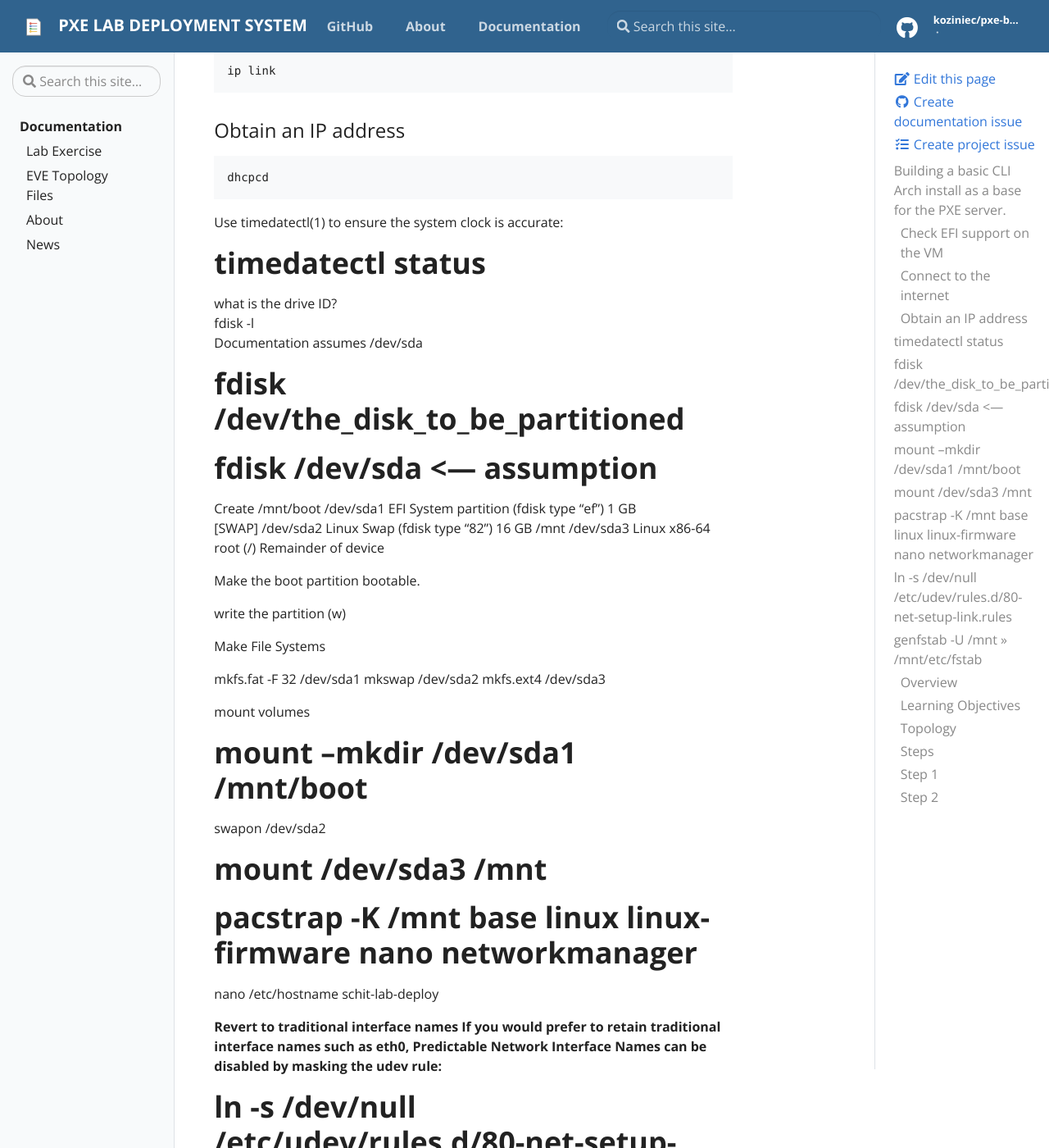
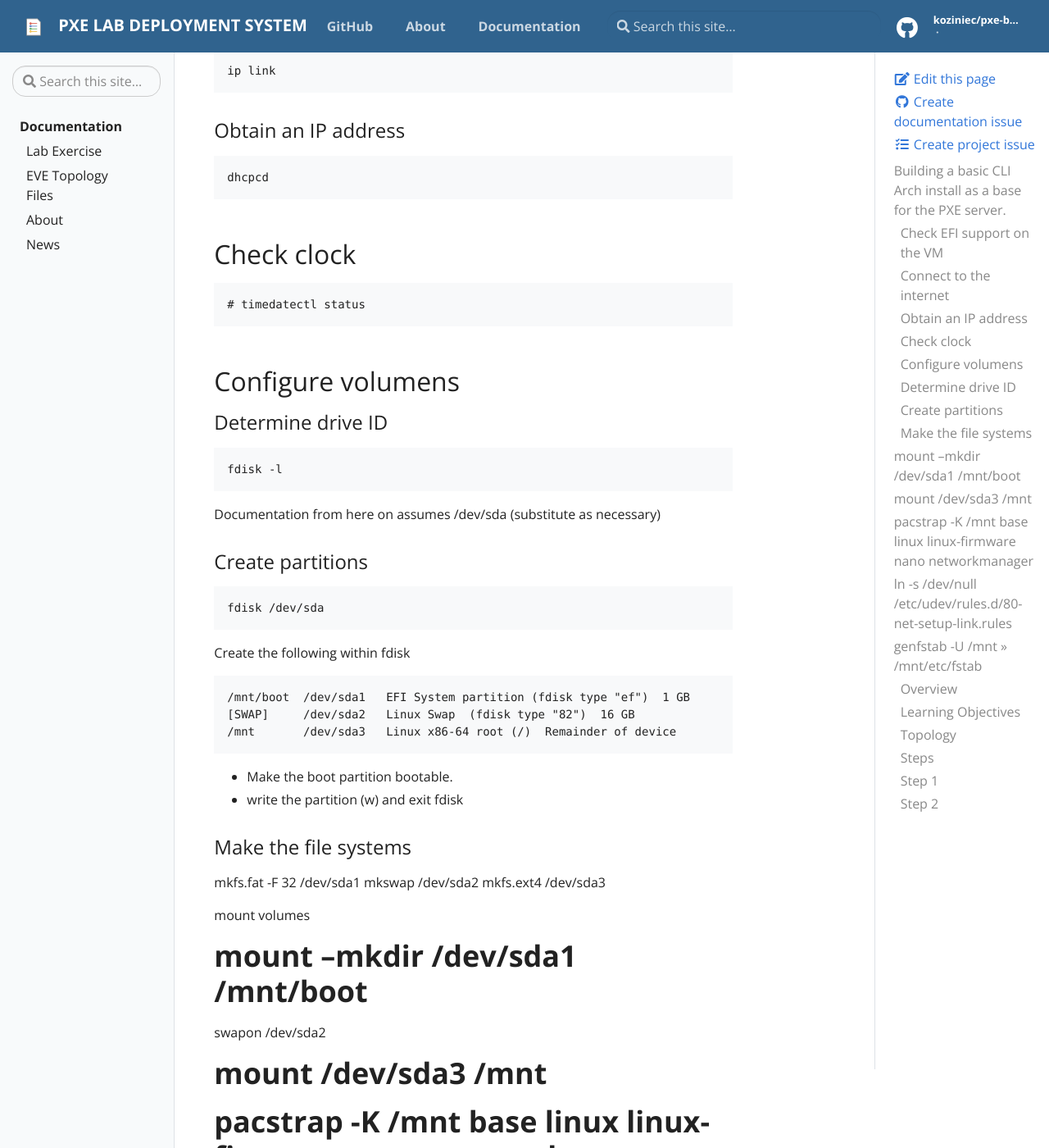
Before and after one commit to koziniec/pxe-boot, a Jekyll site: the page built from _docs/Arch Installation.md, in a window 1280 px wide and 1400 px high, scrolled down 786 px. Shown: the whole window at 82% size. Built offline with Jekyll 4.4.1, drawn with Linux system fonts in a browser that asks for light colours.

Commit message:
Update Arch Installation.md

```diff
--- a/_docs/Arch Installation.md
+++ b/_docs/Arch Installation.md
@@ -32,28 +32,34 @@ ip link
 dhcpcd
 </pre>
 
-Use timedatectl(1) to ensure the system clock is accurate:
+## Check clock
+<pre>
 # timedatectl status
+</pre>
 
-what is the drive ID?
+## Configure volumens
+### Determine drive ID
+<pre>
 fdisk -l
-Documentation assumes /dev/sda
+</pre>
+Documentation from here on assumes /dev/sda (substitute as necessary)
 
+### Create partitions
+<pre>
+fdisk /dev/sda
+</pre>
 
-# fdisk /dev/the_disk_to_be_partitioned
-# fdisk /dev/sda   <--- assumption
-
-
-Create
+Create the following within fdisk
+<pre>
 /mnt/boot  /dev/sda1   EFI System partition (fdisk type "ef")  1 GB
 [SWAP]     /dev/sda2   Linux Swap  (fdisk type "82")  16 GB
 /mnt       /dev/sda3   Linux x86-64 root (/)  Remainder of device
+</pre>
 
-Make the boot partition bootable.
+* Make the boot partition bootable.
+* write the partition (w) and exit fdisk
 
-write the partition (w)
-
-Make File Systems
+### Make the file systems
 
 mkfs.fat -F 32 /dev/sda1
 mkswap /dev/sda2
```
